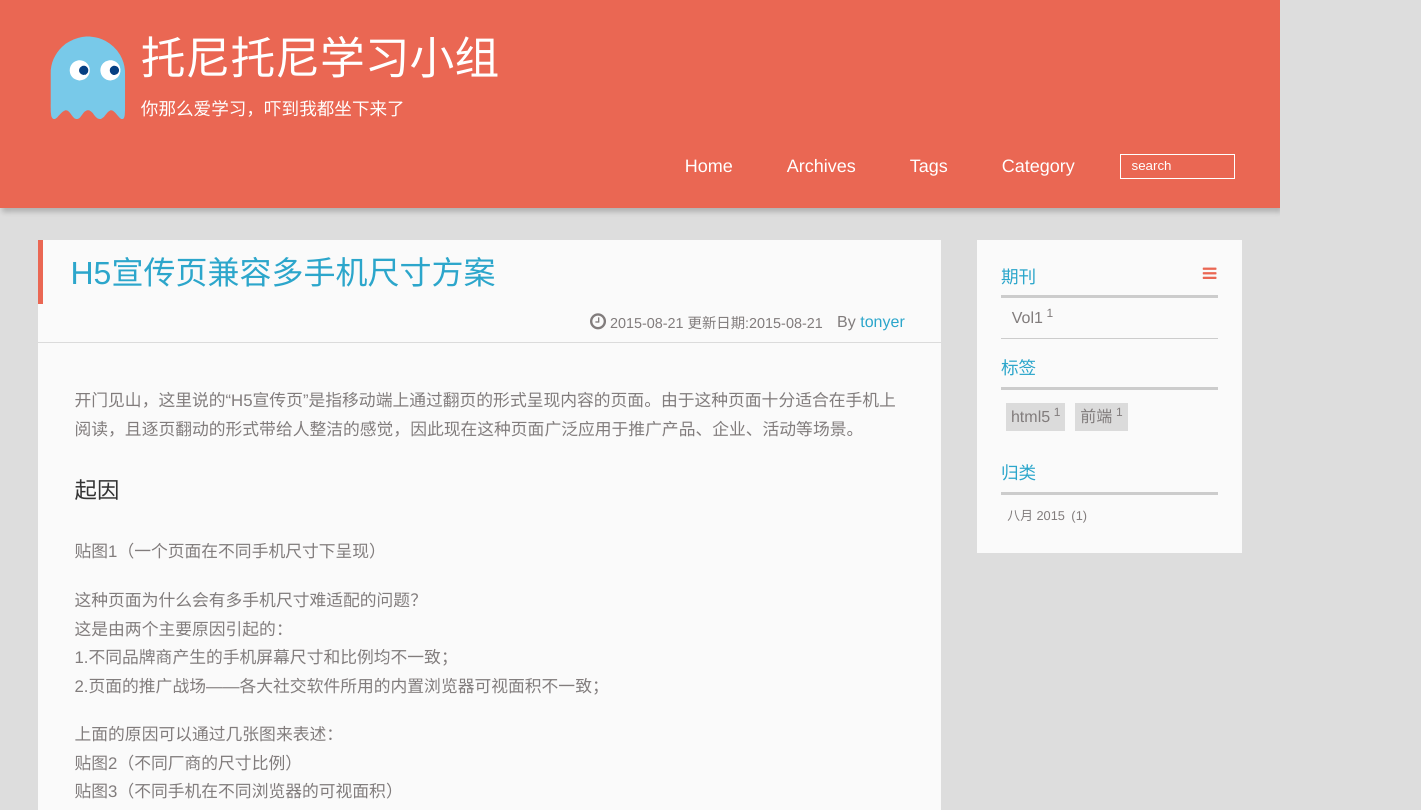
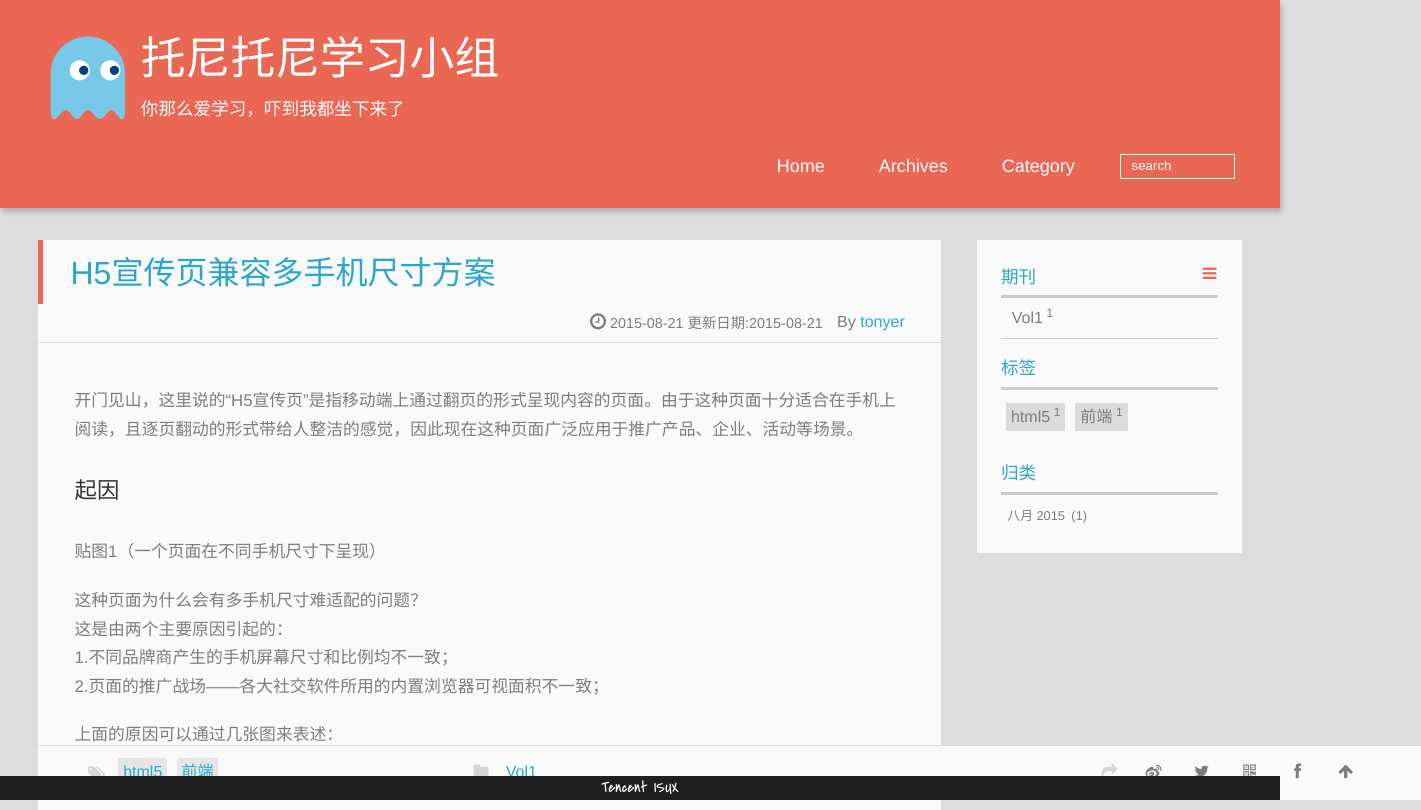
Before and after one commit to tonystudy/tonystudy.github.io, a plain HTML site: page 2015/08/21/hello-world/index.html in a window 1280 px wide. Shown: the top 810 px of the page, 1421 px wide, since content can reach past the window. Drawn offline with Linux system fonts and the light colour scheme.

Commit message:
Site updated: 2015-08-24 16:56:34

```diff
--- a/2015/08/21/hello-world/index.html
+++ b/2015/08/21/hello-world/index.html
@@ -49,8 +49,6 @@
 
 						<li><a href="/archives">Archives</a></li>
 
-						<li><a href="/tags">Tags</a></li>
-
 						<li><a href="/categories">Category</a></li>
 
 					<li>
@@ -81,7 +79,7 @@
     </p>
   <p class="article-time">
     <time datetime="2015-08-20T16:00:00.000Z" itemprop="datePublished">2015-08-21</time>
-    更新日期:<time datetime="2015-08-21T09:37:20.000Z" itemprop="dateModified">2015-08-21</time>
+    更新日期:<time datetime="2015-08-21T10:15:20.000Z" itemprop="dateModified">2015-08-21</time>
 
   </p>
 </header>
--- a/css/style.css
+++ b/css/style.css
@@ -1718,9 +1718,10 @@ section.comment {
   transition: color 0.25s;
 }
 footer {
-  margin-top: 1em;
   background: #1f1f1f;
-  padding: 0 2% 0.5em;
+  position: absolute;
+  bottom: 0;
+  width: 100%;
 }
 #footer {
   width: 95%;
```
Also changed, not shown: archives/2015/08/index.html (+0 -2 lines), archives/2015/index.html (+0 -2 lines), archives/index.html (+0 -2 lines), categories/Vol1/index.html (+0 -2 lines), categories/index.html (+0 -2 lines), index.html (+0 -2 lines), tags/html5/index.html (+0 -2 lines), tags/index.html (+0 -2 lines), tags/前端/index.html (+0 -2 lines).
